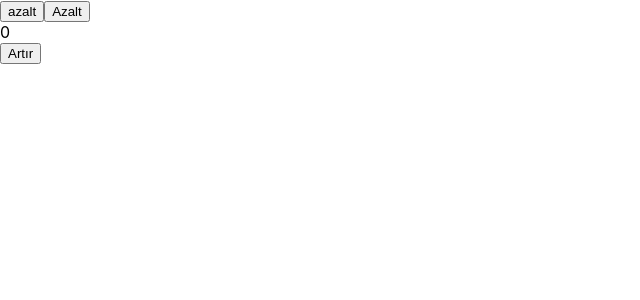
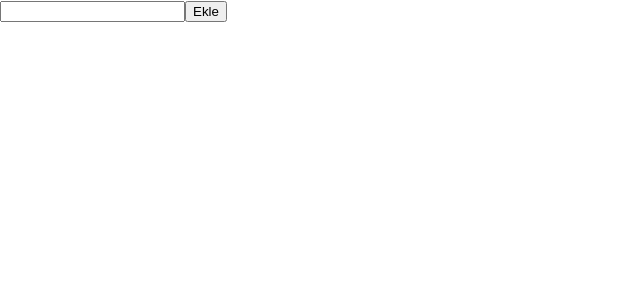
Before and after one commit to DnzErnOck/react-project-practice, a React (Create React App) app: page / in a window 1280 px wide. Shown: the top 300 px of the page, without its empty margins (0-640 px from the left). Built offline with nearby package versions, Linux system fonts and the light colour scheme.

Commit message:
oclick onchange and map fuction

```diff
--- a/src/App.js
+++ b/src/App.js
@@ -5,17 +5,26 @@ import { Text } from './components/Text';
 
 
 function App() {
-  const [count, setcount] = useState(0)
-  const plus = () => {
-    setcount(count+1)
+  const [name, setname] = useState()
+
+  const [data, setdata] = useState([])
+  const clickFunc = ()=> {
+    setdata(prev => ([...prev,name]))
   }
 
   return (
     <>
-    <Button name={"azalt"} onClick={() => setcount(count-1)}/>
-      <button onClick={() => setcount(count-1)}>Azalt</button>
-      <div>{count}</div>
-      <button onClick={plus}>Artır</button>
+      <input type='text' onChange={ (e) =>setname(e.target.value)}></input>
+      <button onClick={clickFunc}>Ekle</button>
+      <div>{name}</div>
+      <br/>
+      <div>{
+          data.map((dt,index) => (
+              <div key={index}>
+                  {dt}
+              </div>
+          ))
+        }</div>
     </>
   );
 }
```
